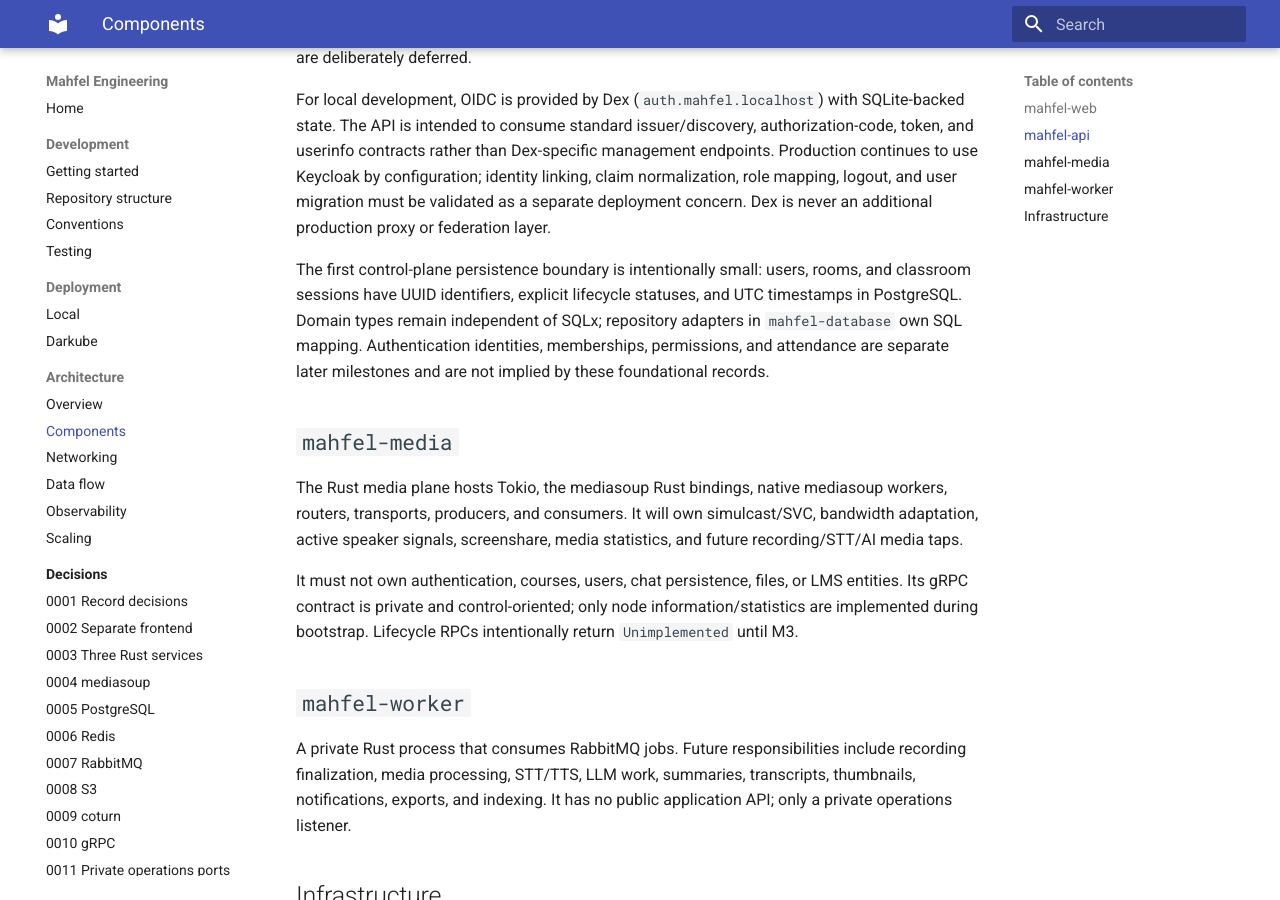
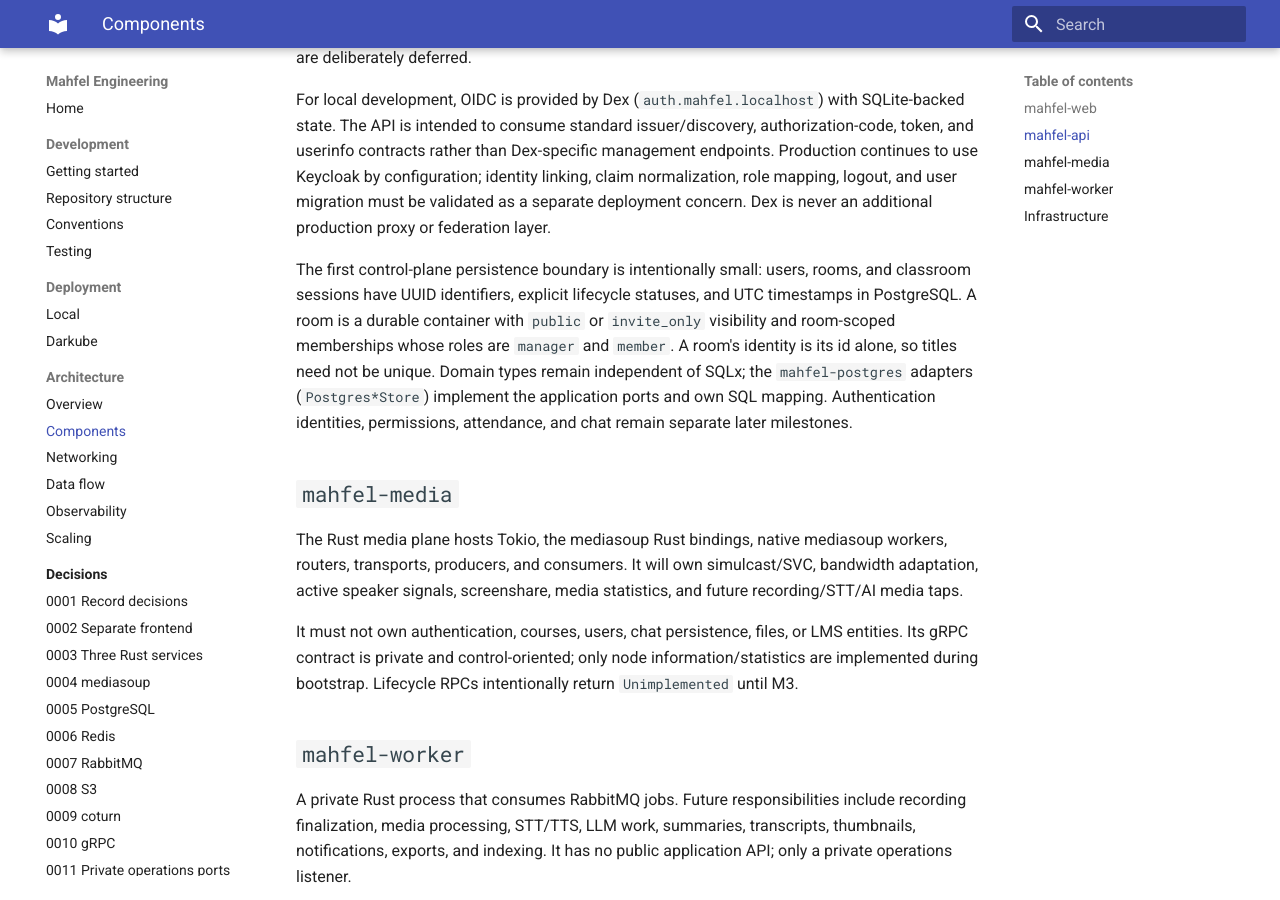
Before and after one commit to mhyrzt/mahfel, an MkDocs documentation site: the page built from docs/architecture/components.md, in a window 1280 px wide and 900 px high, scrolled down 497 px. Built offline with MkDocs 1.6.1 and Material for MkDocs 9.7.7, drawn with Linux system fonts in a browser that asks for light colours.

Commit message:
docs: document room model, adapter layout, and roadmap
Describe rooms as durable containers with visibility and room-scoped
roles, update the adapter crate name, add backend code-organization and
error-classification conventions, and record the M2-09 service
principals row.

```diff
--- a/docs/architecture/components.md
+++ b/docs/architecture/components.md
@@ -25,9 +25,11 @@
 
 The first control-plane persistence boundary is intentionally small: users, rooms, and classroom
 sessions have UUID identifiers, explicit lifecycle statuses, and UTC timestamps in PostgreSQL.
-Domain types remain independent of SQLx; repository adapters in `mahfel-database` own SQL mapping.
-Authentication identities, memberships, permissions, and attendance are separate later
-milestones and are not implied by these foundational records.
+A room is a durable container with `public` or `invite_only` visibility and room-scoped memberships
+whose roles are `manager` and `member`. A room's identity is its id alone, so titles need not be
+unique. Domain types remain independent of SQLx; the `mahfel-postgres` adapters (`Postgres*Store`)
+implement the application ports and own SQL mapping. Authentication identities, permissions,
+attendance, and chat remain separate later milestones.
 
 ## `mahfel-media`
 
```
Also changed, not shown: backend/AGENTS.md (+76 -0 lines), docs/backlog/roadmap.md (+2 -1 lines).
